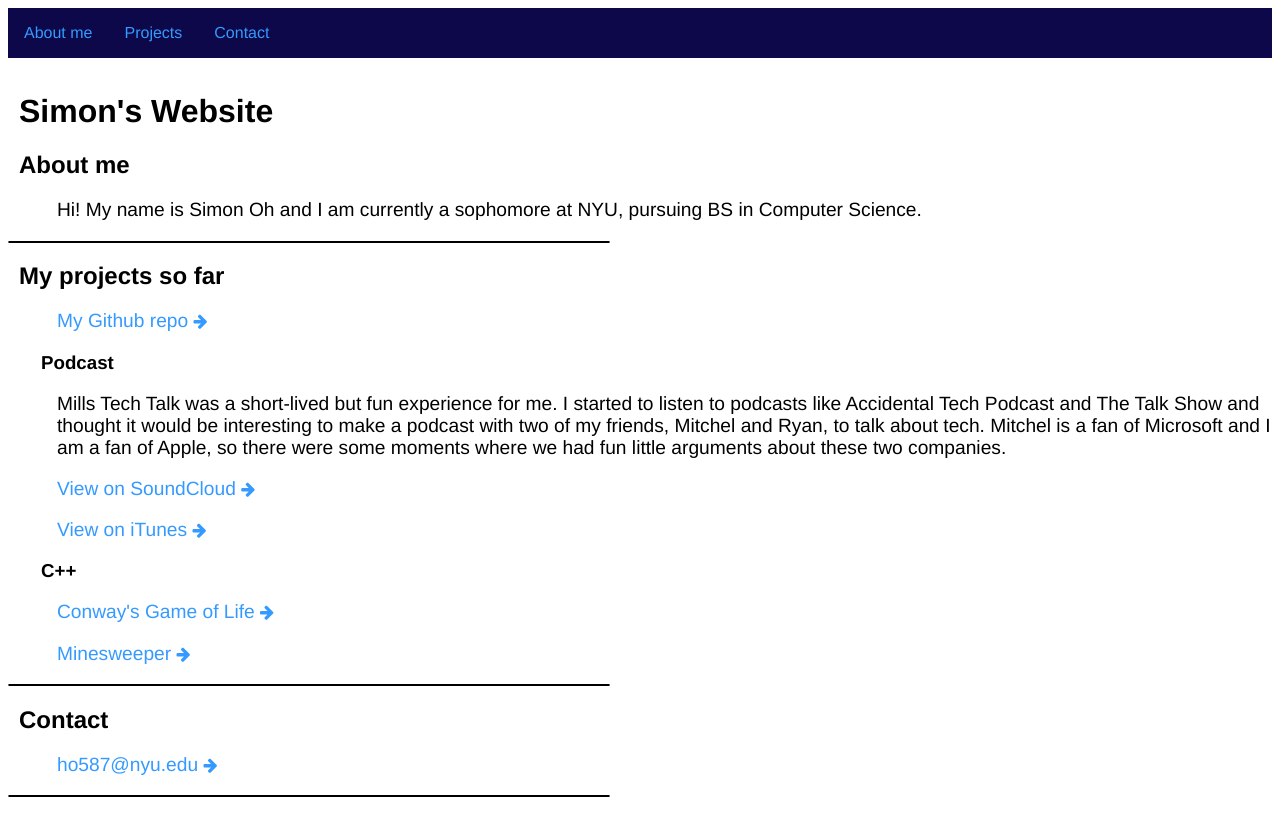
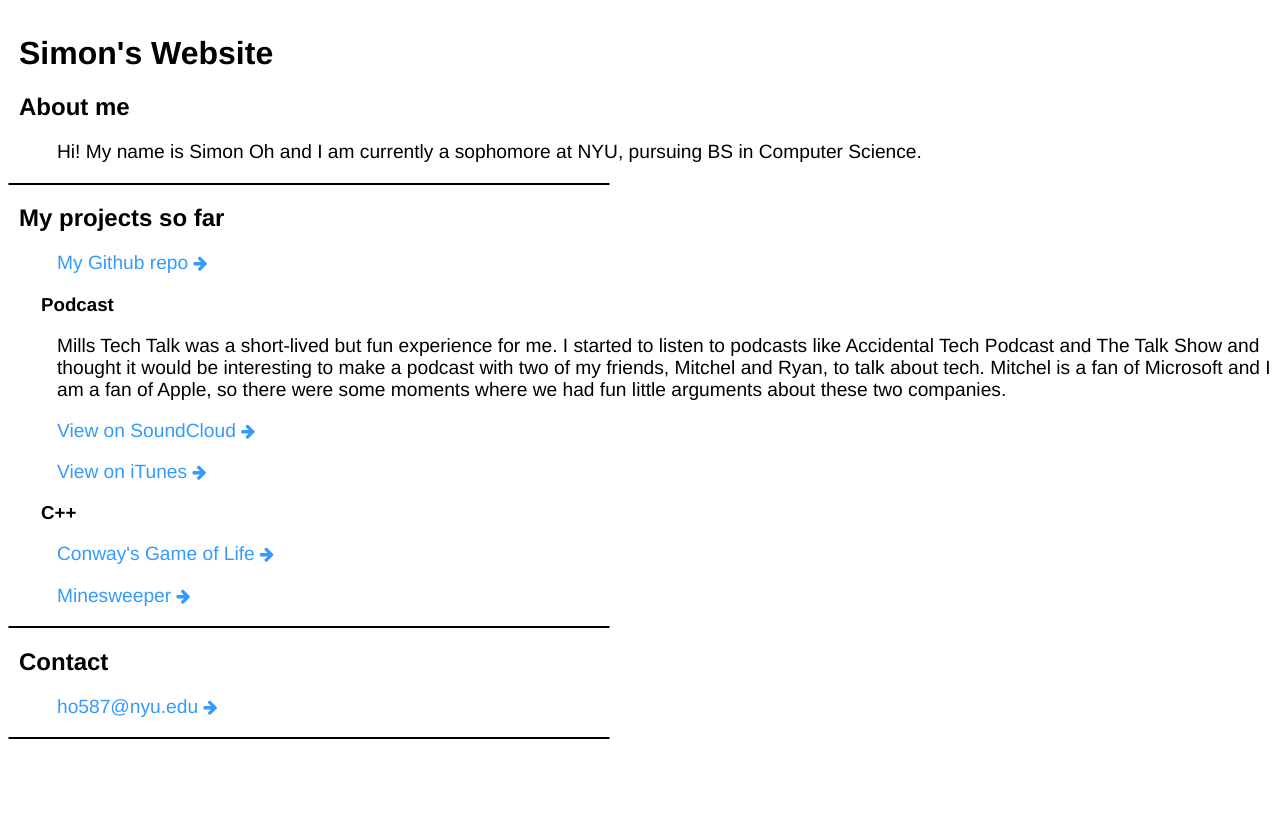
Before and after one commit to simon0h/simon0h.github.io, a Jekyll site: the page built from index.html, in a window 1280 px wide. Shown: the top 836 px of the page. Built offline with Jekyll 4.4.1, drawn with Linux system fonts in a browser that asks for light colours.

Commit message:
Update default.html

```diff
--- a/_layouts/default.html
+++ b/_layouts/default.html
@@ -8,12 +8,6 @@
 </head>
 <body>
 
-<ul>
-  <li><a href="/about">About me</a></li>
-  <li><a href="/projects">Projects</a></li>
-  <li><a href="/contact">Contact</a></li>
-</ul>
-
 {{ content }}
 
 </body>
```
